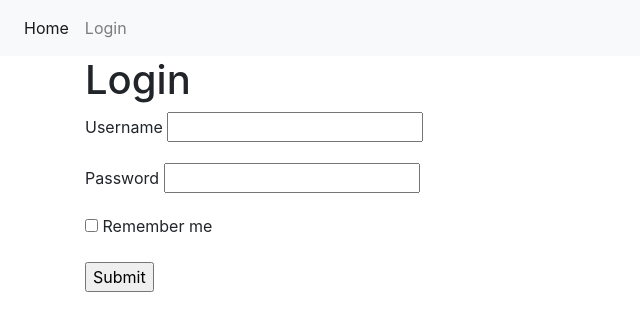
After one commit to kyomind/library-tracker, a Flask app: template app/templates/login.html in a window 1280 px wide. The commit adds this page. Shown: the top 331 px of the page, without its empty margins (0-640 px from the left). Run offline with Flask 2, Linux system fonts and the light colour scheme; the template is opened without the code that fills it, so the values that code supplies are empty, except form fields; form fields are guessed from the names that the template uses; some libraries are stand-ins or nearby versions.

Commit message:
新增登入頁面

```diff
--- a/app/__init__.py
+++ b/app/__init__.py
@@ -12,6 +12,6 @@ def index():
 def user(name):
     return render_template('user.html',name=name)
 
-@app.route('/test')
-def test():
-    return render_template('test.html')
+@app.route('/login')
+def login():
+    return render_template('login.html')
--- a/app/templates/base.html
+++ b/app/templates/base.html
@@ -11,24 +11,16 @@
 <body>
     {% block navbar %}
     <nav class="navbar navbar-expand-lg navbar-light bg-light">
-        <a class="navbar-brand" href="#">Navbar</a>
-        <button class="navbar-toggler" type="button" data-toggle="collapse" data-target="#navbarNav" aria-controls="navbarNav" aria-expanded="false" aria-label="Toggle navigation">
-            <span class="navbar-toggler-icon"></span>
-        </button>
+
         <div class="collapse navbar-collapse" id="navbarNav">
             <ul class="navbar-nav">
             <li class="nav-item active">
-                <a class="nav-link" href="#">Home <span class="sr-only">(current)</span></a>
+                <a class="nav-link" href="/">Home <span class="sr-only">(current)</span></a>
             </li>
             <li class="nav-item">
-                <a class="nav-link" href="#">Features</a>
+                <a class="nav-link" href="/login">Login</a>
             </li>
-            <li class="nav-item">
-                <a class="nav-link" href="#">Pricing</a>
-            </li>
-            <li class="nav-item">
-                <a class="nav-link disabled" href="#" tabindex="-1" aria-disabled="true">Disabled</a>
-            </li>
+
             </ul>
         </div>
     </nav>
--- /dev/null
+++ b/app/templates/login.html
@@ -0,0 +1,26 @@
+{% extends 'base.html' %}
+
+{% block title %}Login{% endblock %}
+
+
+
+{% block page_content %}
+<h1>Login</h1>
+    <form action="" method="post">
+        <p>
+            {{ form.username.label }}
+            {{ form.username() }}
+        </p>
+        <p>
+            {{ form.password.label }}
+            {{ form.password() }}
+        </p>
+        <p>
+            {{ form.remember_me() }}
+            {{ form.remember_me.label }}
+        </p>
+        <p>
+            {{ form.submit() }}
+        </p>
+    </form>
+{% endblock %}
```
Also changed, not shown: app/templates/test.html (deleted, +0 -34 lines).
